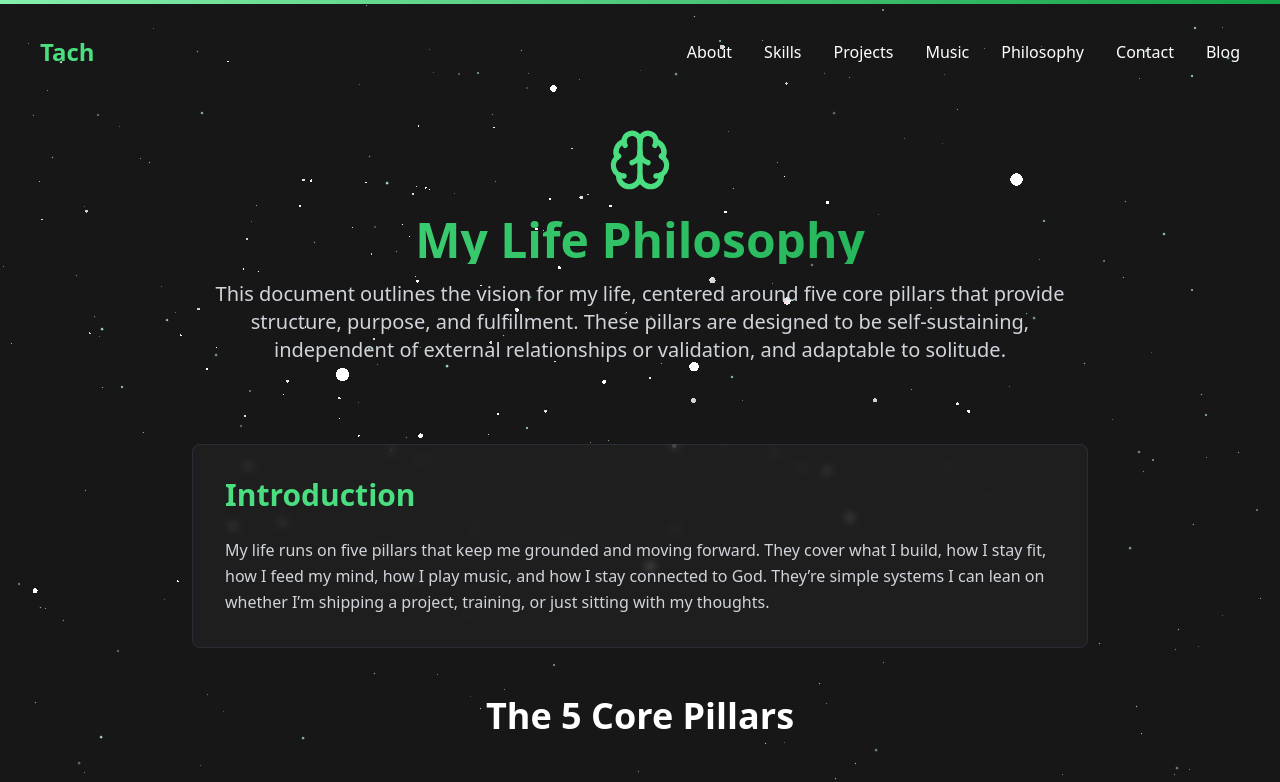
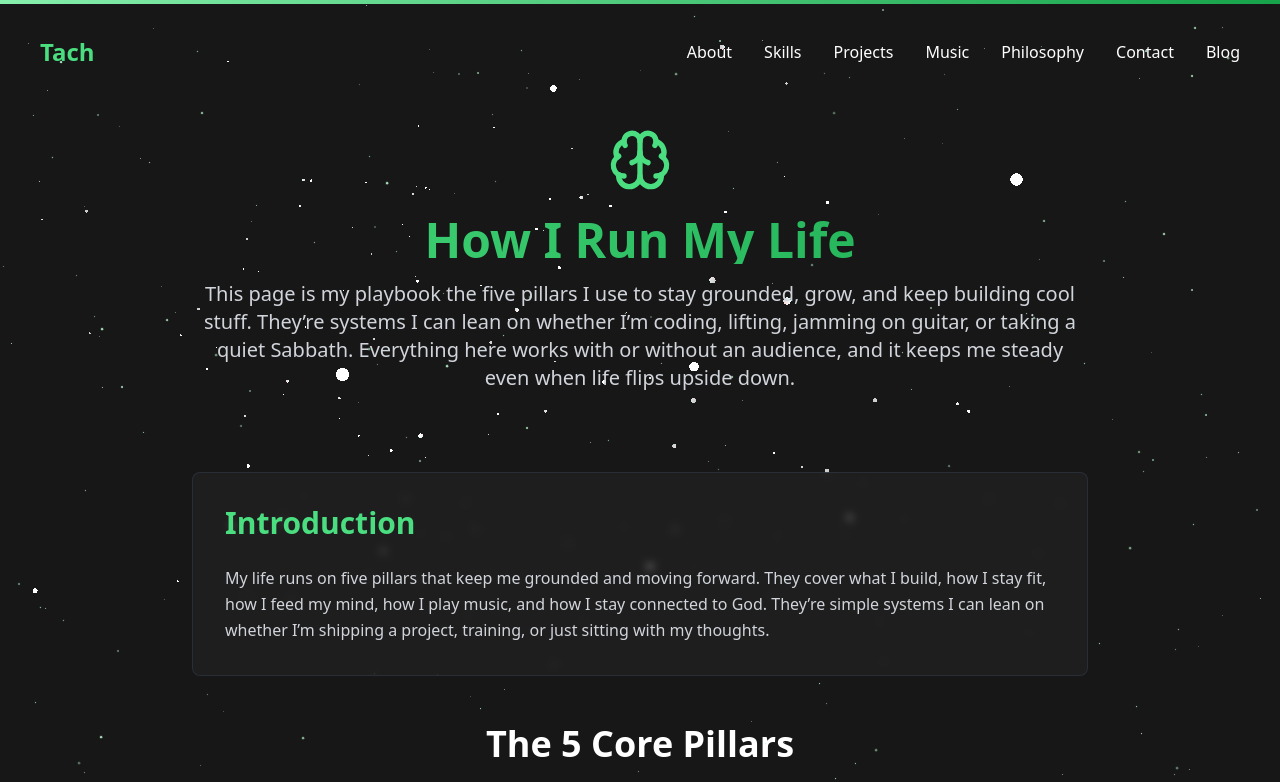
Before and after one commit to tacheraSasi/next-folio, a Next.js app: page /philosophy in a window 1280 px wide. Shown: the top 782 px of the page. Built offline with nearby package versions, Linux system fonts and the light colour scheme.

Commit message:
feat: update PhilosophyPage title and introduction text for clarity and personal touch

```diff
--- a/app/philosophy/page.tsx
+++ b/app/philosophy/page.tsx
@@ -25,14 +25,15 @@ export default function PhilosophyPage() {
               >
                 <Brain className="w-16 h-16 mx-auto mb-6 text-green-400" />
                 <h1 className="text-5xl font-bold mb-4 bg-clip-text text-transparent bg-gradient-to-r from-green-400 to-green-600">
-                  My Life Philosophy
+                  How I Run My Life
                 </h1>
                 <p className="text-xl text-gray-300 max-w-4xl mx-auto">
-                  This document outlines the vision for my life, centered around
-                  five core pillars that provide structure, purpose, and
-                  fulfillment. These pillars are designed to be self-sustaining,
-                  independent of external relationships or validation, and
-                  adaptable to solitude.
+                  This page is my playbook  the five pillars I use to stay
+                  grounded, grow, and keep building cool stuff. They’re systems
+                  I can lean on whether I’m coding, lifting, jamming on guitar,
+                  or taking a quiet Sabbath. Everything here works with or
+                  without an audience, and it keeps me steady even when life
+                  flips upside down.
                 </p>
               </motion.div>
             </div>
@@ -199,7 +200,7 @@ export default function PhilosophyPage() {
                 </div>
                 <div className="mt-6 p-4 bg-gradient-to-r from-green-900/50 to-green-800/50 rounded-lg border border-green-700/50">
                   <p className="text-green-200 italic text-center">
-                    &quot;This structure isn&apos;t rigid—it&apos;s a compass.
+                    &quot;This structure isn&apos;t rigid it&apos;s a compass.
                     Living this way ensures a life of purpose, growth, and
                     contentment, regardless of external factors.&quot;
                   </p>
```
